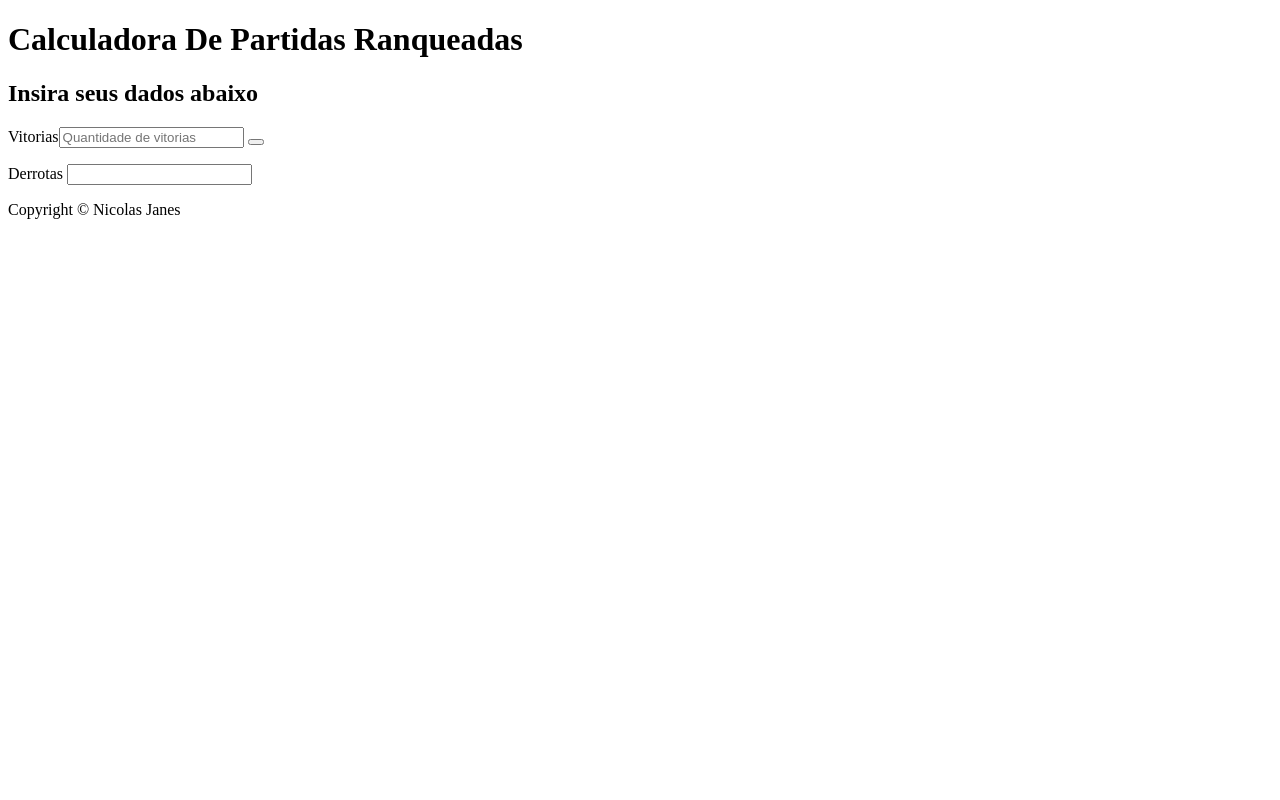
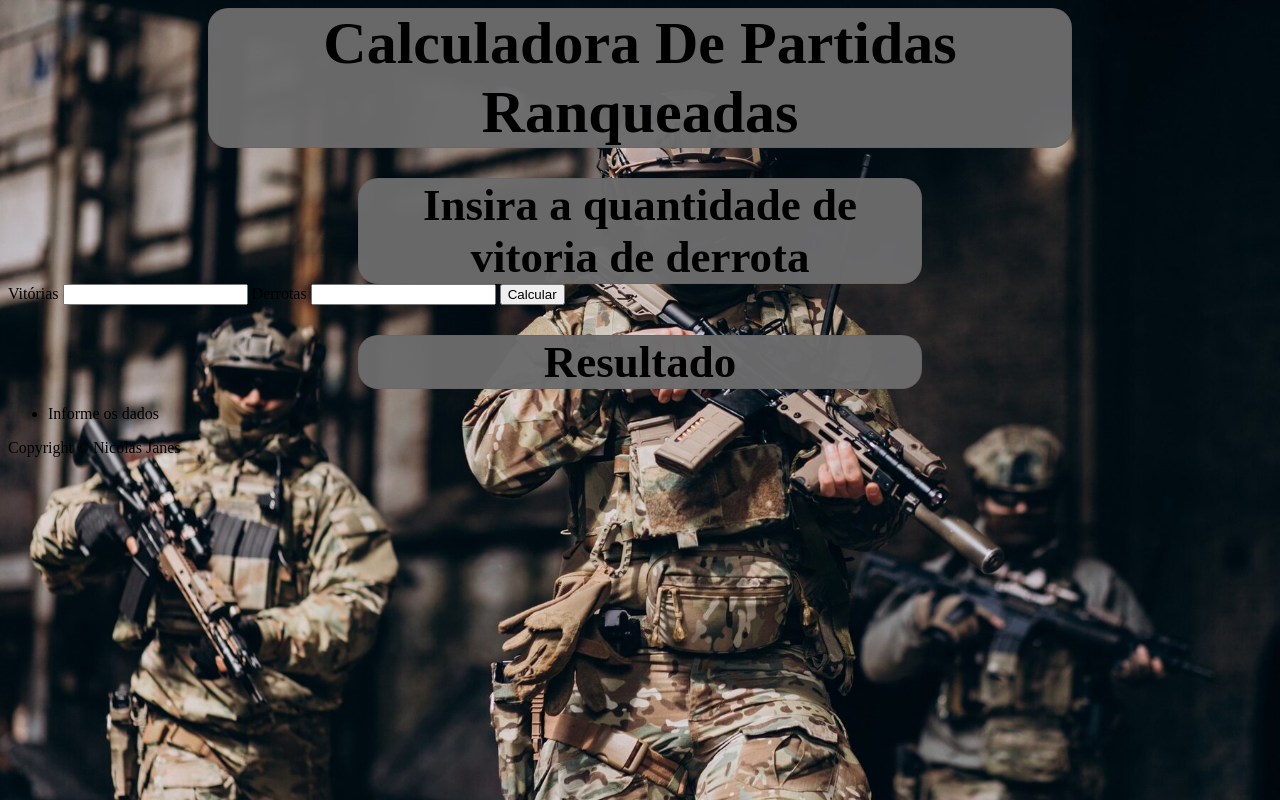
Before and after one commit to FreenzyXD/dio-calculadora-partidas-rankeadas, a plain HTML site: page index.html in a window 1280 px wide. Drawn offline with Linux system fonts and the light colour scheme.

Commit message:
estrutura feita

```diff
--- a/index.html
+++ b/index.html
@@ -8,19 +8,28 @@
 </head>
 <body>
     <h1>Calculadora De Partidas Ranqueadas</h1>
-    <h2>Insira seus dados abaixo</h2>
-     <div>
-        <p>
-             Vitorias<input type="number" id="vitórias" placeholder="Quantidade de vitorias">
-             <button id="botao-qtd-vitorias" type="submit" onclick=""></button>
+    <h2>Insira a quantidade de vitoria de derrota</h2>
+     <div class="container">
+        <div class="container">
+            <form id="formulario">
+                <label for="vitorias">Vitórias</label>
+                <input type="number" id="vitorias" name="vitorias" required>
+                <label for="derrotas">Derrotas</label>
+                <input type="number" id="derrotas" name="derrotas" required>
+                <button type="button" onclick="calcularRankeadas()">Calcular</button>
+            </form>
+        </div>
 
-        </p>
-        <p>
-            Derrotas <input id= "derrotas" type="number">
-        </p>
-    </div>
+        <div class="resultado-container">
+            <div class="header-container">
+                <h2>Resultado</h2>
+            </div>
+            <ul id="resultado">
+                <li>Informe os dados</li>
+            </ul>
+        </div>
     <footer>
-        Copyright © Nicolas Janes
+        <p>Copyright © Nicolas Janes</p>
     </footer>
     <script src="src/js/main.js"></script>
 </body>
--- a/src/js/main.js
+++ b/src/js/main.js
@@ -1,22 +1,46 @@
-let vitórias = parseInt()
-let derrotas = parseInt()
-function calculaRank(){
+function calcularRankeadas() {
+    const vitorias = parseInt(document.getElementById('vitorias').value);
+    const derrotas = parseInt(document.getElementById('derrotas').value);
+    const nivel = descobreNivel(vitorias, derrotas);
+    const totalPartidas = (vitorias + derrotas);
+    const porcentagemVitorias = (vitorias / totalPartidas) * 100;
 
+    const resultado = document.getElementById('resultado');
+    resultado.innerHTML = `
+                <li>Total de Partidas: ${totalPartidas}</li>
+                <li>Vitórias: ${vitorias}</li>
+                <li>Derrotas: ${derrotas}</li>
+                <li>Nível: ${nivel}</li>
+                <li>Taxa de Vitória: ${porcentagemVitorias.toFixed(2)}%</li>`;
+}
 
+function descobreNivel(vitorias, derrotas) {
+    let nivel = false;
+    const totalVitorias = (vitorias - derrotas)
+
+    switch (!isNaN(totalVitorias)) {
+        case totalVitorias > 100:
+            nivel = "Imortal"
+            break;
+        case totalVitorias > 90:
+            nivel = "Lendário"
+            break;
+        case totalVitorias > 80:
+            nivel = "Diamante"
+            break;
+        case totalVitorias > 50:
+            nivel = "Ouro"
+            break;
+        case totalVitorias > 20:
+            nivel = "Prata"
+            break;
+        case totalVitorias > 10:
+            nivel = "Bronze"
+            break;
+        case totalVitorias <= 10:
+            nivel = "Ferro"
+            break;
+    }
+
+    return nivel;
 }
-function descobreRank(){
-
-        switch  (true) {
-            case qtdVitorias < 10:
-                mensagem = "voce é ferro";
-                break
-            case qtdVitorias >10 && qtdVitorias <=20:
-                mensagem = "voce é bronze"
-
-
-
-        }
-
-
-
-}
--- a/src/style/style.css
+++ b/src/style/style.css
@@ -0,0 +1,26 @@
+body {
+
+    background: url(/assets/fundo.jpg);
+    background-size: cover;
+
+}
+h1 {
+    display: flex;
+    background-color: rgba(108, 108, 109, 0.968);
+    text-align: center;
+    justify-content: center;
+    border: 1px solid rgba(94, 91, 91, 0.34);
+    border-radius: 20px;
+    font-size: 60px;
+    margin: 0px 200px 20px 200px;
+}
+h2 {
+    display: flex;
+    background-color: rgba(108, 108, 109, 0.968);
+    text-align: center;
+    justify-content: center;
+    border: 1px solid rgba(94, 91, 91, 0.34);
+    border-radius: 20px;
+    font-size: 45px;
+    margin: 30px 350px 0px 350px;
+}
```
Also changed, not shown: assets/fundo.jpg (added).
